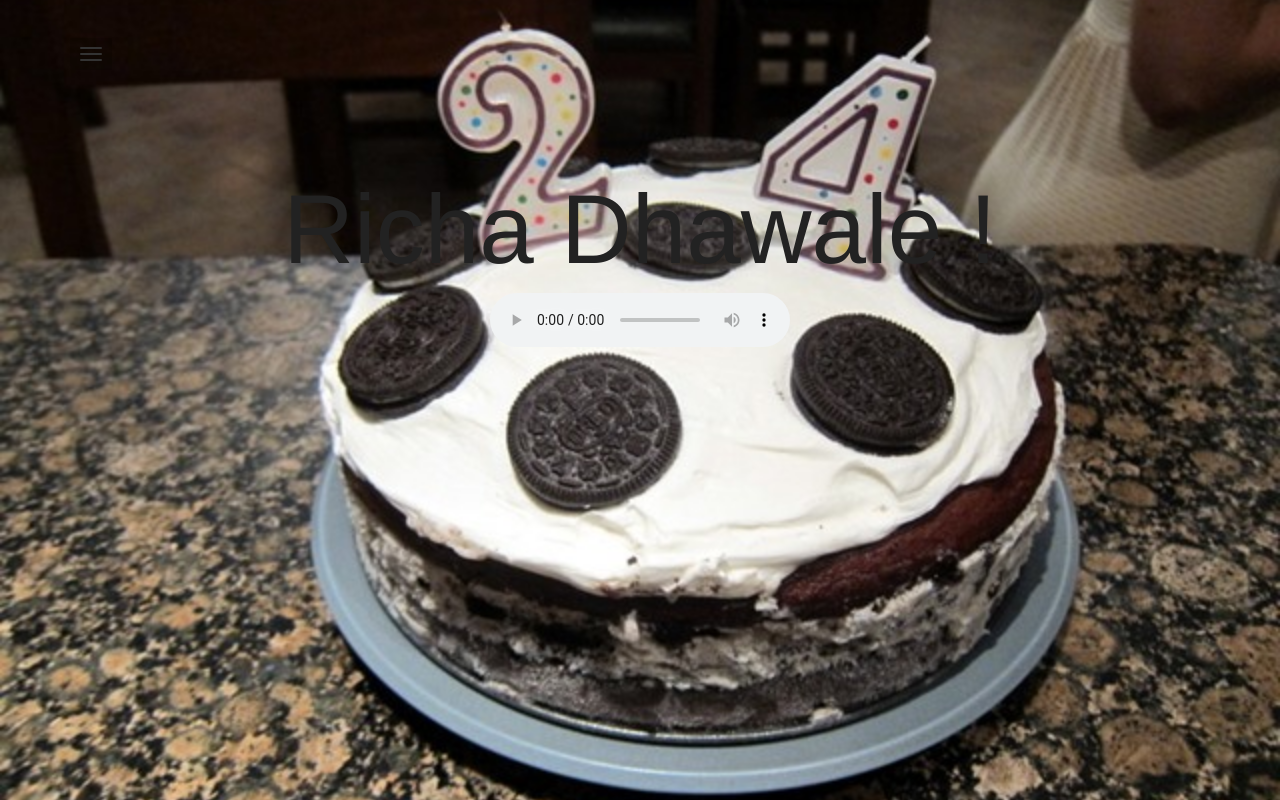
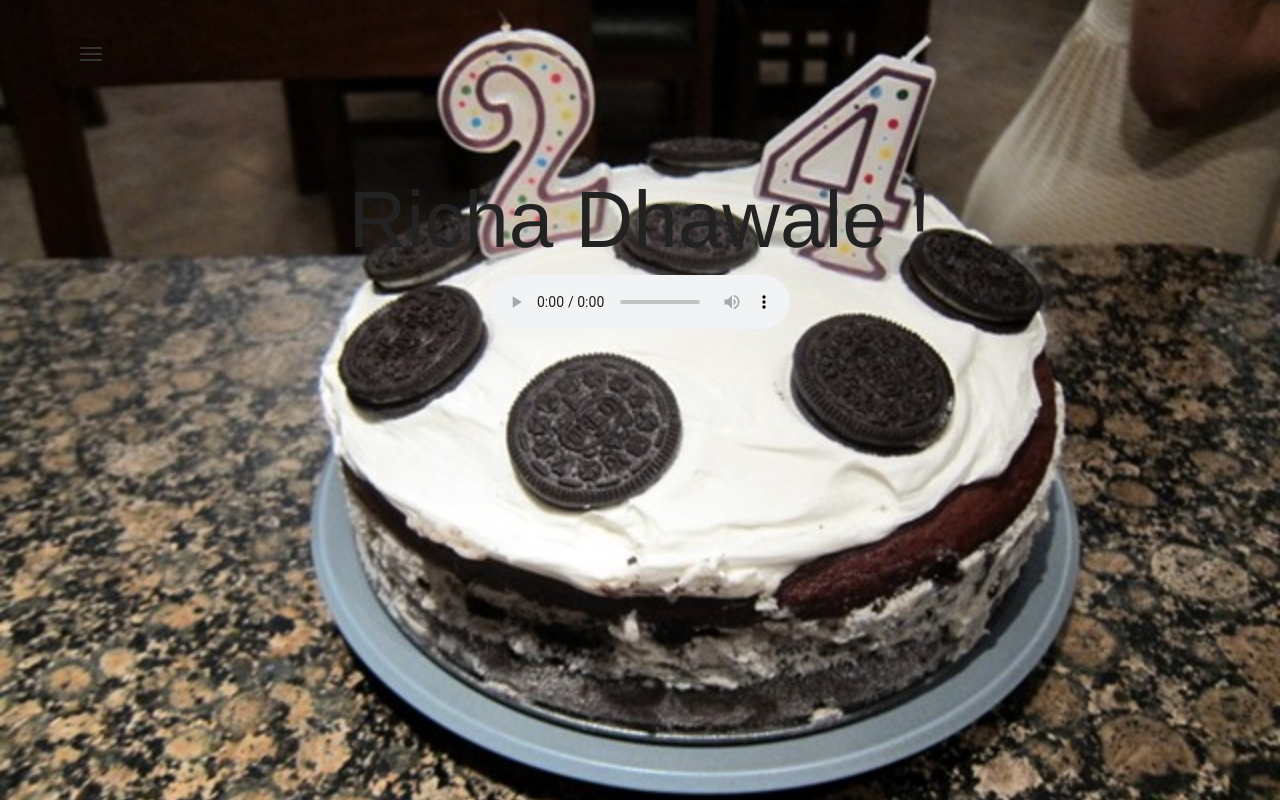
Before and after one commit to project121/project121.github.io, a plain HTML site: page richadhawale/index.html in a window 1280 px wide. Drawn offline with nearby package versions, Linux system fonts and the light colour scheme; a web font is replaced by a local one.

Commit message:
title added

```diff
--- a/richadhawale/index.html
+++ b/richadhawale/index.html
@@ -48,7 +48,7 @@
 			<div class="col-md-10 col-lg-10 col-md-offset-1 col-lg-offset-1 text-center">
 
 				<!-- Site Title, your name, HELLO msg, etc. -->
-				<h3 class="title" style="text-align:center;">Richa Dhawale !</h3>
+				<h3 class="title" style="text-align:center;font-size:80px;">Richa Dhawale !</h3>
 				<!--h1 class="subtitle" style="color:white"></h1>
 
 				<!-- Short introductory (optional) -->
```
